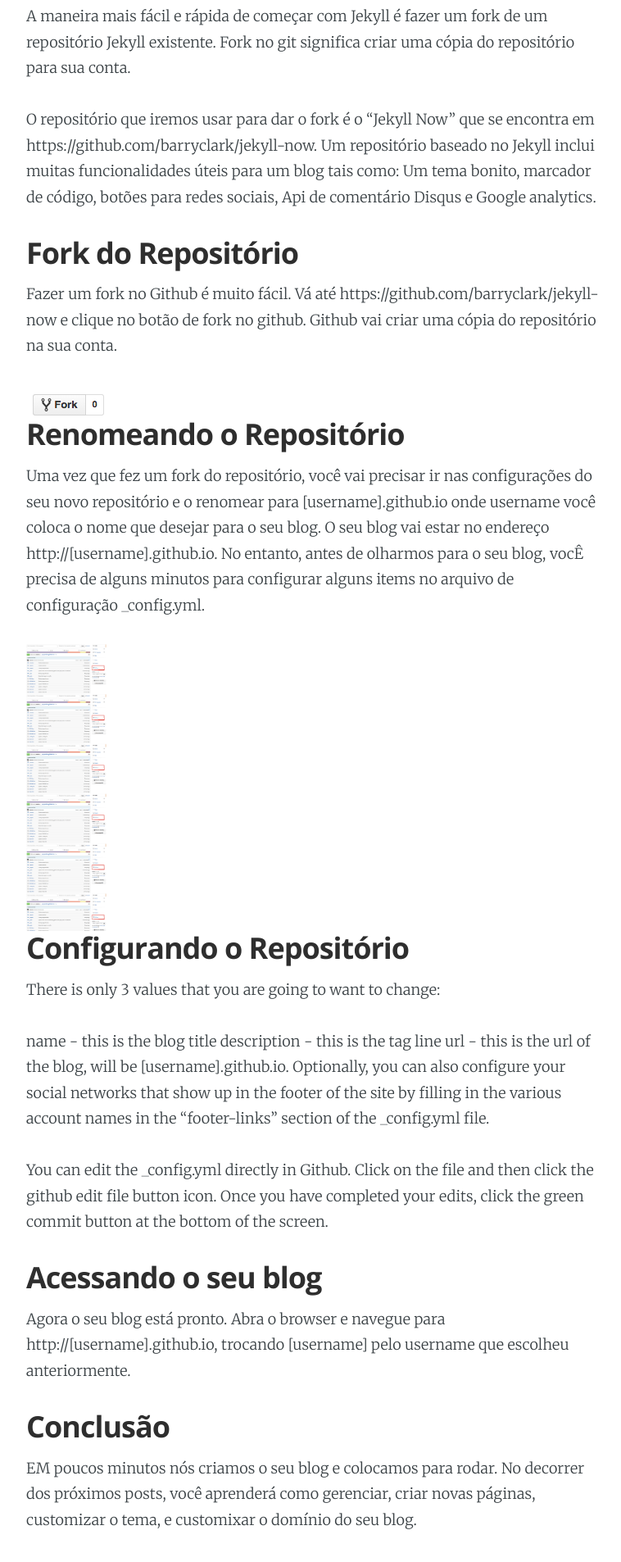
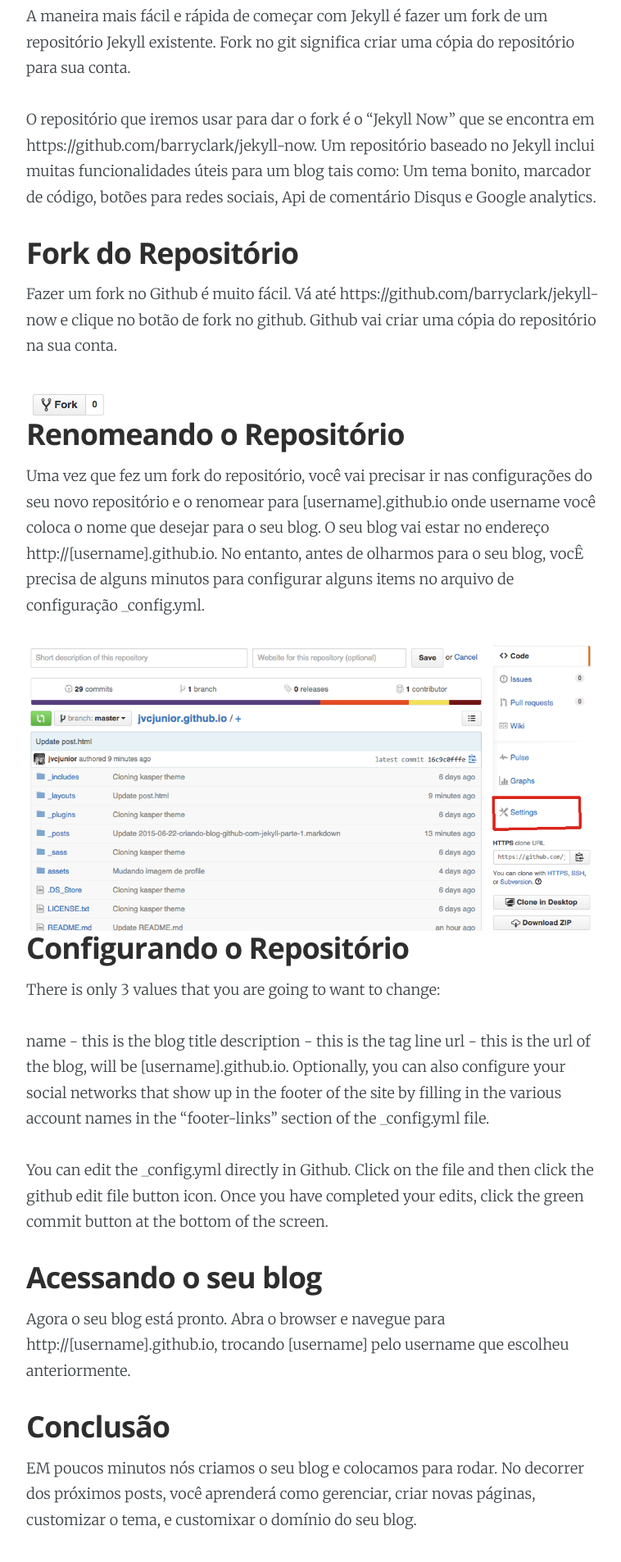
Before and after one commit to jvcjunior/jvcjunior.github.io, a Jekyll site: the page built from _posts/2015-06-22-criando-blog-github-com-jekyll-parte-1.markdown, in a window 1280 px wide. Shown: the part 668-2574 px from the top of the page at 82% size, without its empty margins (253-1011 px from the left). Built offline with Jekyll 4.4.1, drawn with Linux system fonts in a browser that asks for light colours; Markdown is read by kramdown in place of the engine named in the settings; comment, search, counter and statistics services are not loaded.

Commit message:
Update 2015-06-22-criando-blog-github-com-jekyll-parte-1.markdown

```diff
--- a/_posts/2015-06-22-criando-blog-github-com-jekyll-parte-1.markdown
+++ b/_posts/2015-06-22-criando-blog-github-com-jekyll-parte-1.markdown
@@ -29,7 +29,7 @@
 No entanto, antes de olharmos para o seu blog, vocÊ precisa de alguns minutos para configurar alguns items no arquivo de configuração _config.yml.
 
  <figure>
-   <a class="img" href="{{ site.baseurl }}" style="background-image: url(/assets/images/github_settings.png); background-size: 100%; display:block;width:100px; height: 350px;">
+   <a class="img" href="{{ site.baseurl }}" style="background-image: url(/assets/images/github_settings.png); background-size: 100%; display:block;width:100%; height: 350px;">
 </a>
 </figure>
 
```
